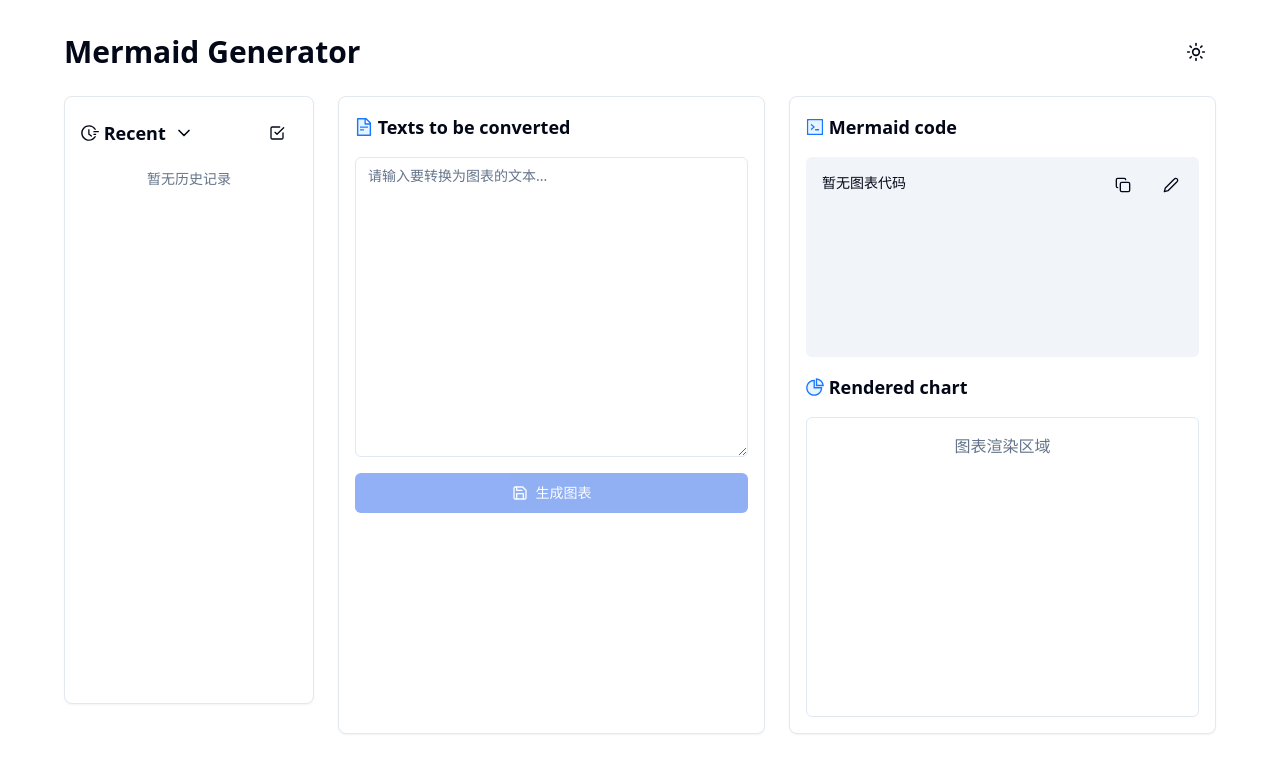
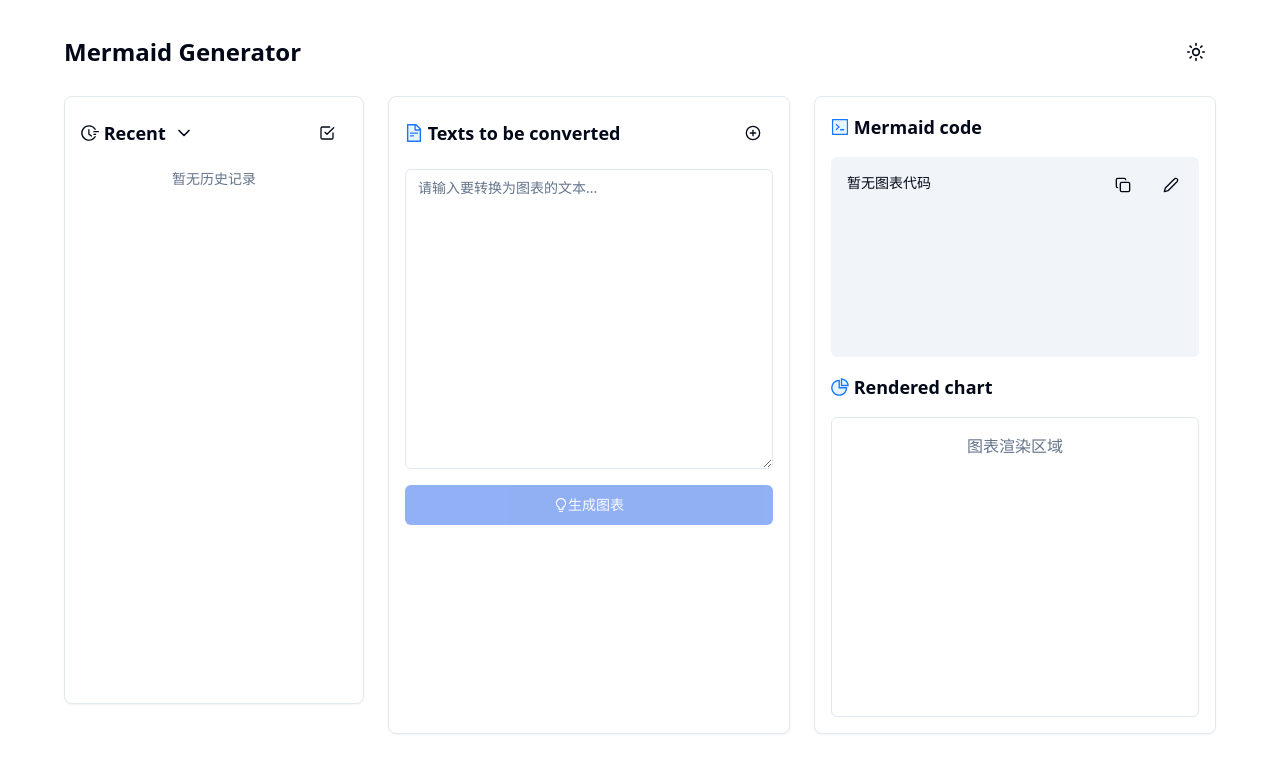
Before and after one commit to ffy6511/mermaid-generater, a Next.js app: page / in a window 1280 px wide. Shown: the top 772 px of the page. Built offline with nearby package versions, Linux system fonts and the light colour scheme.

Commit message:
feat: New button
Add new button to create a new session directly.

```diff
--- a/app/page.tsx
+++ b/app/page.tsx
@@ -4,14 +4,15 @@
 import { Button } from '@/components/ui/button';
 import { Textarea } from '@/components/ui/textarea';
 import { Card } from '@/components/ui/card';
-import { Loader2, Save, Sun, Moon } from 'lucide-react';
+import { Loader2, Save, Sun, Moon, PlusCircle } from 'lucide-react';
 import { useTheme } from 'next-themes';
 import mermaid from 'mermaid';
 import { HistoryPanel } from '@/components/history-panel';
 import { PreviewPanel } from '@/components/preview-panel';
 import { openDB } from 'idb';
 import { useHistory } from '@/contexts/history-context';
-import { FileTextTwoTone } from '@ant-design/icons';
+import { FileTextTwoTone, BulbOutlined } from '@ant-design/icons';
+import { Tooltip } from 'antd';
 
 
 
@@ -103,23 +104,47 @@
     }
   };
 
+  const handleCreateNew = async () => {
+    const newItem = {
+      id: Date.now().toString(),
+      content: '',
+      mermaidCode: '',
+      timestamp: Date.now()
+    };
+    await addHistory('', '');
+    setSelectedHistory(newItem);
+    setInputText('');
+    setMermaidCode('');
+  };
+
   return (
     <main className="min-h-screen p-4 md:p-8">
       <div className="container mx-auto space-y-6">
         <div className="flex justify-between items-center">
-          <h1 className="text-3xl font-bold">Mermaid Generator</h1>
+          <h1 className="text-2xl font-bold">Mermaid Generator</h1>
           <Button variant="ghost" size="icon" onClick={toggleTheme}>
             <Sun className="h-5 w-5 rotate-0 scale-100 transition-all dark:-rotate-90 dark:scale-0" />
             <Moon className="absolute h-5 w-5 rotate-90 scale-0 transition-all dark:rotate-0 dark:scale-100" />
           </Button>
         </div>
 
-        <div className="grid gap-6 md:grid-cols-[250px,1fr,1fr]">
+        <div className="grid gap-6 md:grid-cols-[300px,1fr,1fr]">
           <HistoryPanel onSelectHistory={setInputText} />
 
           {/* 输入区域 */}
           <Card className="p-4">
-            <h2 className="text-lg font-semibold mb-4"><FileTextTwoTone />  Texts to be converted</h2>
+            <div className="flex justify-between items-center mb-4">
+              <h2 className="text-lg font-semibold"><FileTextTwoTone />  Texts to be converted</h2>
+              <Tooltip title="新建条目">
+                <Button
+                  variant="ghost"
+                  size="icon"
+                  onClick={handleCreateNew}
+                >
+                  <PlusCircle className="h-4 w-4" />
+                </Button>
+              </Tooltip>
+            </div>
             <Textarea
               placeholder="请输入要转换为图表的文本..."
               className="min-h-[300px] mb-4"
@@ -138,8 +163,7 @@
                 </>
               ) : (
                 <>
-                  <Save className="mr-2 h-4 w-4" />
-                  生成图表
+                  <BulbOutlined />   生成图表
                 </>
               )}
             </Button>
```
